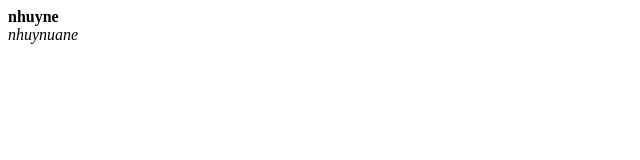
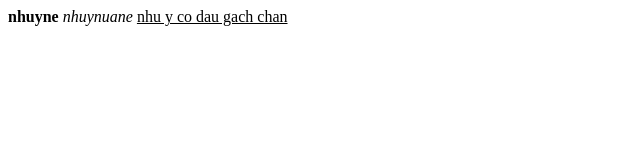
Before and after one commit to nhuy456/nhuy456.github.io, a plain HTML site: page index.html in a window 1280 px wide. Shown: the whole page, without its empty margins (0-640 px from the left). Drawn offline with Linux system fonts and the light colour scheme.

Commit message:
Update index.html

```diff
--- a/index.html
+++ b/index.html
@@ -1,3 +1,3 @@
 <b>nhuyne</b>
-<br/>
 <i>nhuynuane</i>
+<u>nhu y co dau gach chan </u>
```
